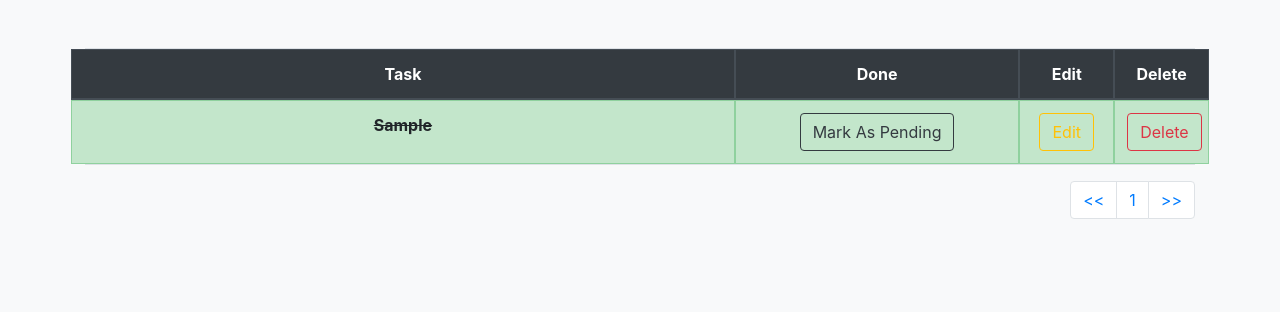
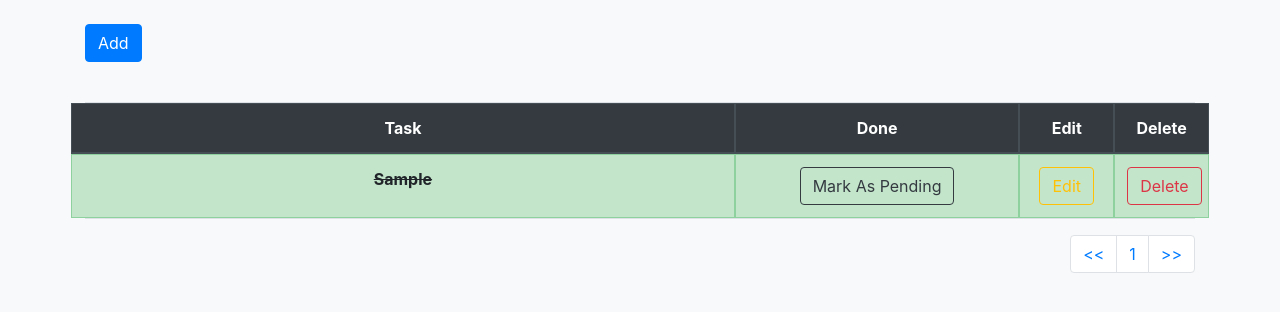
Before and after one commit to Mazenabosedo/taskmate-mazen, a Django app: page /todolist/ in a window 1280 px wide. Shown: the part 96-408 px from the top of the page. Run offline with Django 5.2, Linux system fonts and the light colour scheme; a user stored in the database is signed in; tables that the repository leaves empty hold one stand-in row (values such as "Sample post"); some libraries are stand-ins or nearby versions.

Commit message:
adding form

```diff
--- a/todolist_app/templates/todolist.html
+++ b/todolist_app/templates/todolist.html
@@ -1,6 +1,7 @@
 {% extends "base.html" %} {% block title %}
 <title>Todolist - Taskmate</title>
 {% endblock title %} {% block content %}
+{% load crispy_forms_tags %}
 <div class="container">
 </br>
 {% if messages%}
@@ -13,6 +14,12 @@
   </div>
 {% endfor %}
 {% endif %}
+
+<form method="POST" class="mb-3">
+  {% csrf_token %}
+  {{ form|crispy }}
+  <button type="submit" class="btn btn-primary">Add</button>
+</form>
 
 </br>
   <table class="table table-bordered text-center">
```
